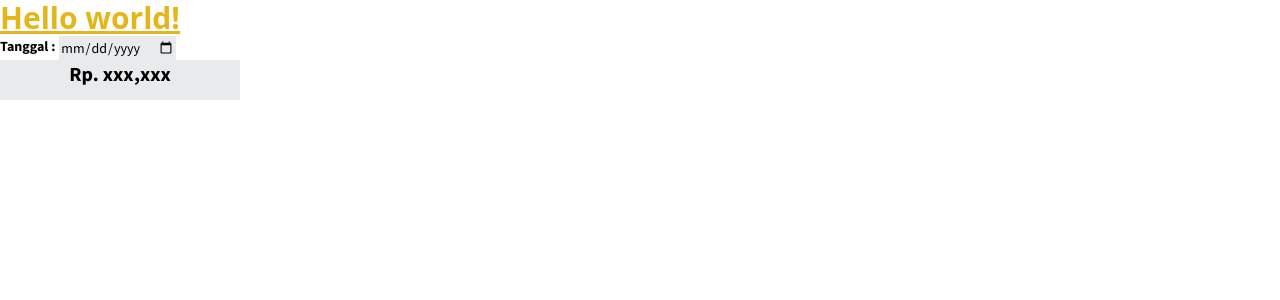
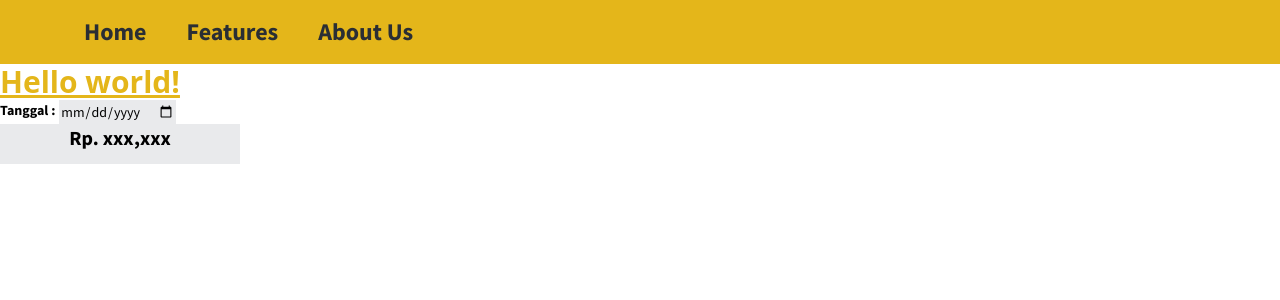
Before and after one commit to Bejo-Group/goldy-FE, a React (Create React App) app in the folder goldy/: page / in a window 1280 px wide. Shown: the top 300 px of the page. Built offline with nearby package versions, Linux system fonts and the light colour scheme.

Commit message:
Add component Navbar

```diff
--- a/goldy/package.json
+++ b/goldy/package.json
@@ -3,6 +3,7 @@
   "version": "0.1.0",
   "private": true,
   "dependencies": {
+    "@headlessui/react": "^1.7.13",
     "@testing-library/jest-dom": "^5.16.5",
     "@testing-library/react": "^13.4.0",
     "@testing-library/user-event": "^13.5.0",
--- a/goldy/src/App.jsx
+++ b/goldy/src/App.jsx
@@ -1,17 +1,18 @@
 import DatePicker from './components/DatePicker'
+import Navbar from "./components/Navbar"
+import OutputHarga from './components/OutputHarga'
 import "./index.css"
-// import Navbar from "./components/Navbar"
-import OutputHarga from './components/OutputHarga'
 
 function App() {
   return (
-    <div>
-      {/* <Navbar/> */}
-       <h1 className="text-3xl font-bold underline text-gold">Hello world!</h1>
-       <DatePicker></DatePicker>
-       <OutputHarga></OutputHarga>
-
-    </div>
+    <>
+      <Navbar/>
+      <div>
+        <h1 className="text-3xl font-bold underline text-gold">Hello world!</h1>
+        <DatePicker></DatePicker>
+        <OutputHarga></OutputHarga>
+      </div>
+    </>
   );
 }
 
--- a/goldy/src/components/Navbar.jsx
+++ b/goldy/src/components/Navbar.jsx
@@ -0,0 +1,133 @@
+import React, { useState } from "react";
+import Logo from "../assets/LogoBlack.png"
+import { Transition } from "@headlessui/react";
+
+function Nav() {
+  const [isOpen, setIsOpen] = useState(false);
+  return (
+    <div>
+      <nav className="bg-gold font-primary font-bold text-2xl">
+        <div className="max-w-full mx-auto px-4 sm:px-6 lg:px-8">
+          <div className="flex items-center justify-between h-16">
+            <div className="flex items-center">
+              <div className="flex-shrink-0">
+                {/* <img
+                  className="h-[20%] w-[20%]"
+                  src={Logo}
+                  alt="Logo-Black"
+                /> */}
+              </div>
+              <div className="hidden md:block">
+                <div className="ml-10 flex items-baseline space-x-4">
+                  <a
+                    href="#"
+                    className="text-darkgray hover:text-black px-3 py-2 rounded-md hover:bg-yellow"
+                  >
+                    Home
+                  </a>
+
+                  <a
+                    href="#"
+                    className="text-darkgray hover:text-black px-3 py-2 rounded-md hover:bg-yellow"
+                  >
+                    Features
+                  </a>
+
+                  <a
+                    href="#"
+                    className="text-darkgray hover:text-black px-3 py-2 rounded-md hover:bg-yellow"
+                  >
+                    About Us
+                  </a>
+                </div>
+              </div>
+            </div>
+            <div className="-mr-2 flex md:hidden">
+              <button
+                onClick={() => setIsOpen(!isOpen)}
+                type="button"
+                className="bg-gold inline-flex items-center justify-center p-2 rounded-md text-darkgray hover:text-black hover:bg-yellow focus:outline-none focus:ring-2 focus:ring-offset-2 focus:ring-offset-darkgray focus:ring-white"
+                aria-controls="mobile-menu"
+                aria-expanded="false"
+              >
+                <span className="sr-only">Open main menu</span>
+                {!isOpen ? (
+                  <svg
+                    className="block h-6 w-6"
+                    xmlns="http://www.w3.org/2000/svg"
+                    fill="none"
+                    viewBox="0 0 24 24"
+                    stroke="currentColor"
+                    aria-hidden="true"
+                  >
+                    <path
+                      strokeLinecap="round"
+                      strokeLinejoin="round"
+                      strokeWidth="2"
+                      d="M4 6h16M4 12h16M4 18h16"
+                    />
+                  </svg>
+                ) : (
+                  <svg
+                    className="block h-6 w-6"
+                    xmlns="http://www.w3.org/2000/svg"
+                    fill="none"
+                    viewBox="0 0 24 24"
+                    stroke="currentColor"
+                    aria-hidden="true"
+                  >
+                    <path
+                      strokeLinecap="round"
+                      strokeLinejoin="round"
+                      strokeWidth="2"
+                      d="M6 18L18 6M6 6l12 12"
+                    />
+                  </svg>
+                )}
+              </button>
+            </div>
+          </div>
+        </div>
+
+        <Transition
+          show={isOpen}
+          enter="transition ease-out duration-100 transform"
+          enterFrom="opacity-0 scale-95"
+          enterTo="opacity-100 scale-100"
+          leave="transition ease-in duration-75 transform"
+          leaveFrom="opacity-100 scale-100"
+          leaveTo="opacity-0 scale-95"
+        >
+          {(ref) => (
+            <div className="md:hidden text-2xl font-bold" id="mobile-menu">
+              <div ref={ref} className="px-2 pt-2 pb-3 space-y-1 sm:px-3">
+                <a
+                  href="#"
+                  className="hover:bg-yellow hover:text-black text-darkgray block px-3 py-2 rounded-md"
+                >
+                  Home
+                </a>
+
+                <a
+                  href="#"
+                  className="hover:bg-yellow hover:text-black text-darkgray block px-3 py-2 rounded-md"
+                >
+                  Features
+                </a>
+
+                <a
+                  href="#"
+                  className="hover:bg-yellow hover:text-black text-darkgray block px-3 py-2 rounded-md"
+                >
+                  About Us
+                </a>
+              </div>
+            </div>
+          )}
+        </Transition>
+      </nav>
+    </div>
+  );
+}
+
+export default Nav;
```
Also changed, not shown: 1 other file (tests, documents, lock files or other folders).
